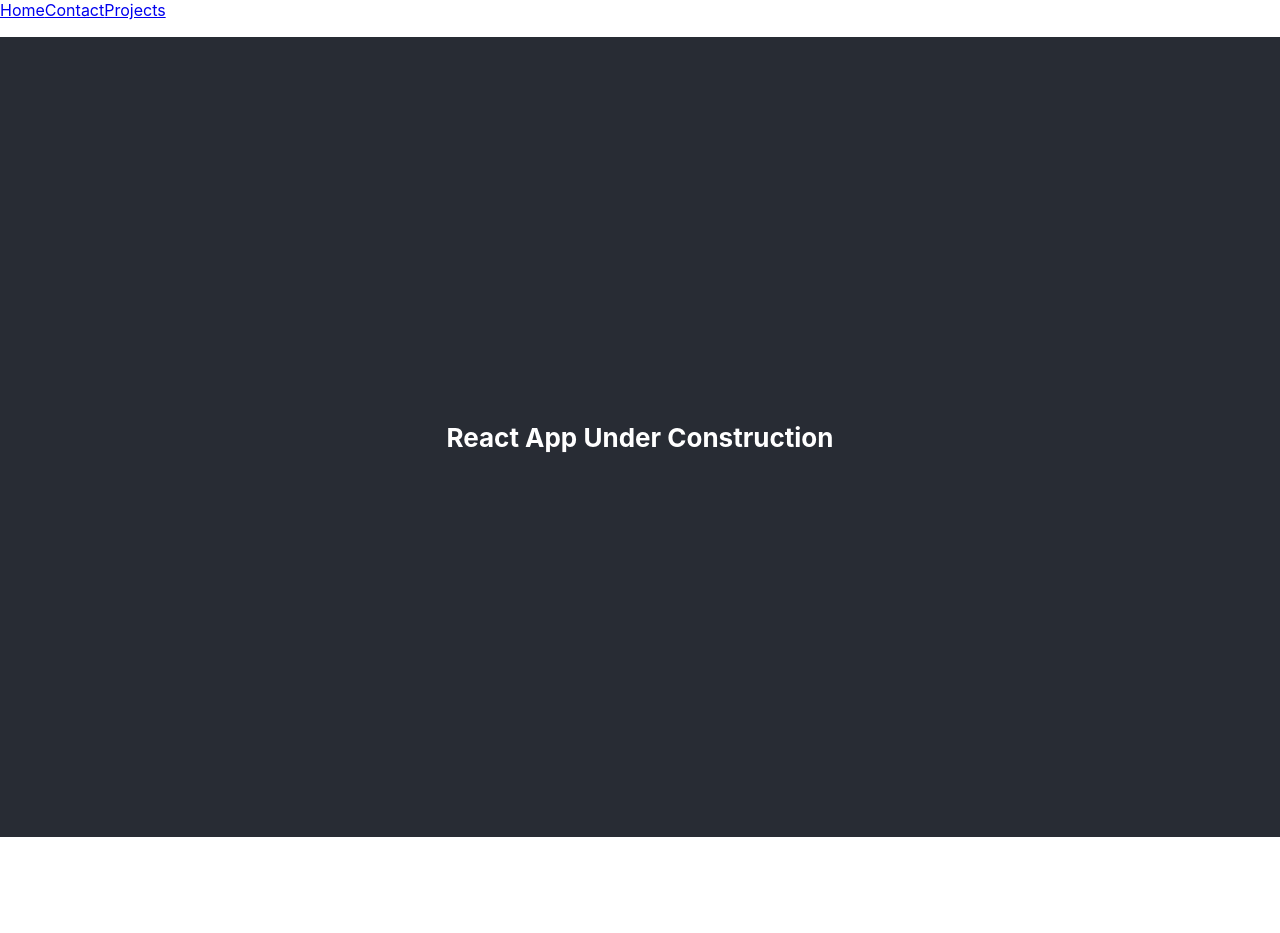
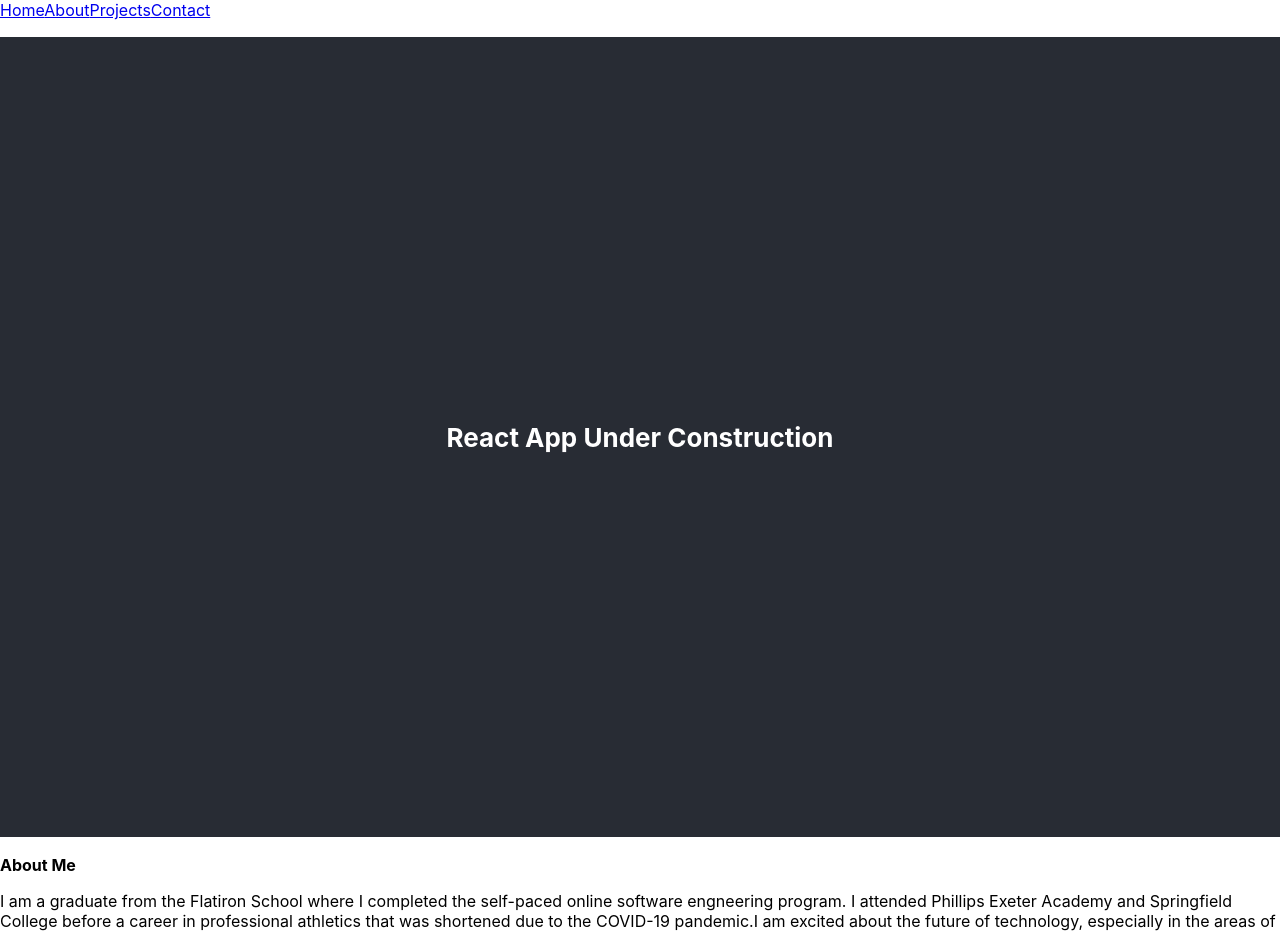
Before and after one commit to msteele96/marc-steele, a React (Create React App) app: page / in a window 1280 px wide. Shown: the top 933 px of the page. Before the commit the page ends 855 px from the top, so only its background shows below. Built offline with nearby package versions, Linux system fonts and the light colour scheme.

Commit message:
About Link connected. One sentence added in about.js

```diff
--- a/src/App.js
+++ b/src/App.js
@@ -1,4 +1,5 @@
 import './App.css';
+import About from './components/about';
 import Contact from './components/contact';
 import Projects from './components/projects';
 import { Route, Switch, Link } from 'react-router-dom';
@@ -8,8 +9,10 @@ function App() {
   <>
     <div class="NavBar">
       <Link to="/">Home</Link>
+      <Link to="/about">About</Link>
+      <Link to="/projects">Projects</Link>
       <Link to="/contact">Contact</Link>
-      <Link to="/projects">Projects</Link>
+
     </div>
 
     <h1 class="App-header">React App Under Construction</h1>
@@ -18,6 +21,10 @@ function App() {
       <>
       <Route path="/">
 
+      </Route>
+
+      <Route>
+        <About/>
       </Route>
 
       <Route exact path="/contact">
--- /dev/null
+++ b/src/components/about.js
@@ -0,0 +1,16 @@
+import React, { Component } from "react";
+
+export default class About extends Component {
+    render() {
+        return (
+            <>
+                <strong>About Me</strong>
+                <p>
+                    I am a graduate from the Flatiron School where I completed the self-paced online software engneering program. I attended Phillips Exeter Academy and Springfield College before a career in professional athletics that was shortened due to the COVID-19 pandemic.
+                    {/* Does not affect spacing */}
+                    I am excited about the future of technology, especially in the areas of sports and outdoors.
+                </p>
+            </>
+        )
+    }
+}
```
